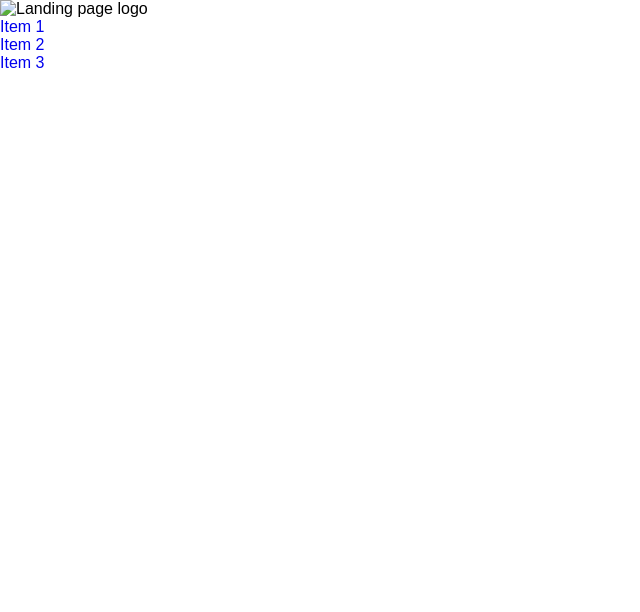
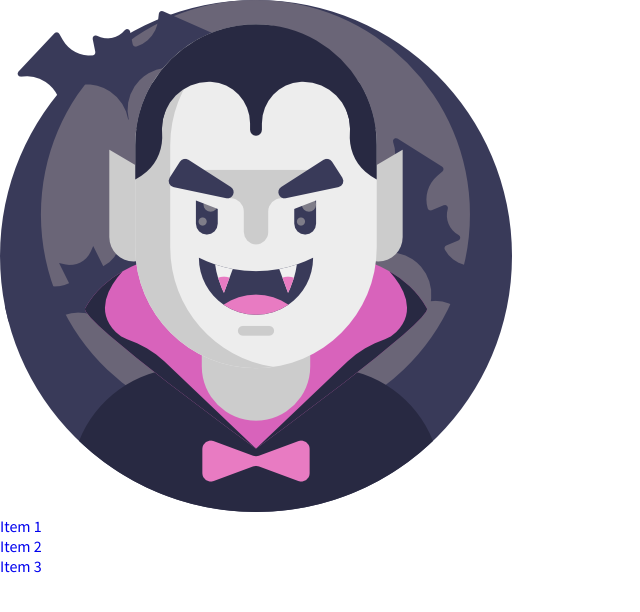
Before and after one commit to juani-ml/landing-page-nucba, a plain HTML site: page index.html in a window 1280 px wide. Shown: the whole page, without its empty margins (0-640 px from the left). Drawn offline with Linux system fonts and the light colour scheme.

Commit message:
logo + styling variables

```diff
--- a/assets/style.css
+++ b/assets/style.css
@@ -1,8 +1,25 @@
+@import url('https://fonts.googleapis.com/css2?family=Source+Sans+Pro:wght@200;300;400;600;700&display=swap');
+
+:root{
+    /* Dracula theme colors */
+    --background: #282a36;
+    --current-line: #44475a;
+    --foreground: #f8f8f2;
+    --comment: #6272a4;
+    --cyan: #8be9fd;
+    --green: #50fa7b;
+    --orange: #ffb86c;
+    --pink: #ff79c6;
+    --purple: #bd93f9;
+    --red: #ff5555;
+    --yellow: #f1fa8c;
+}
+
 * {
   margin: 0;
   padding: 0;
   box-sizing: border-box;
-    font-family: sans-serif;
+  font-family: 'Source Sans Pro', sans-serif;
   text-decoration: none;
   list-style-type: none;
 }
--- a/index.html
+++ b/index.html
@@ -12,7 +12,7 @@
 <body>
     <header>
 
-        <img src="" alt="Landing page logo" class="logo">
+        <img src="assets/imgs/dracula-logo.png" alt="Page logo" class="logo">
 
         <nav class="navbar">
             <ul class="navbar-list">
```
Also changed, not shown: assets/imgs/dracula-logo.png (added). Lines whose indentation alone changed are shown as unchanged.
